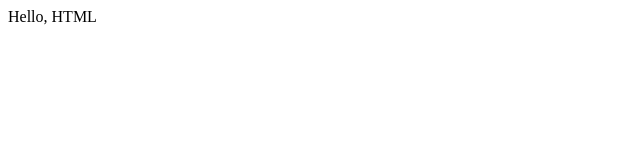
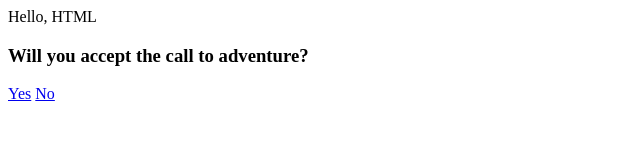
Before and after one commit to rcooper47/CYOAV1, a plain HTML site: page index.html in a window 1280 px wide. Shown: the whole page, without its empty margins (0-640 px from the left). Drawn offline with Linux system fonts and the light colour scheme.

Commit message:
Add Branch 1 (Rugged Adventure)

```diff
--- a/index.html
+++ b/index.html
@@ -5,5 +5,8 @@
         </head>
         <body>
             Hello, HTML
+            <h3>Will you accept the call to adventure?</h3>
+            <a href=welcome.html>Yes</a>
+            <a href="www.google.com">No</a>
         </body>
     </html>
```
Also changed, not shown: welcome.html (added, +6 -0 lines).
